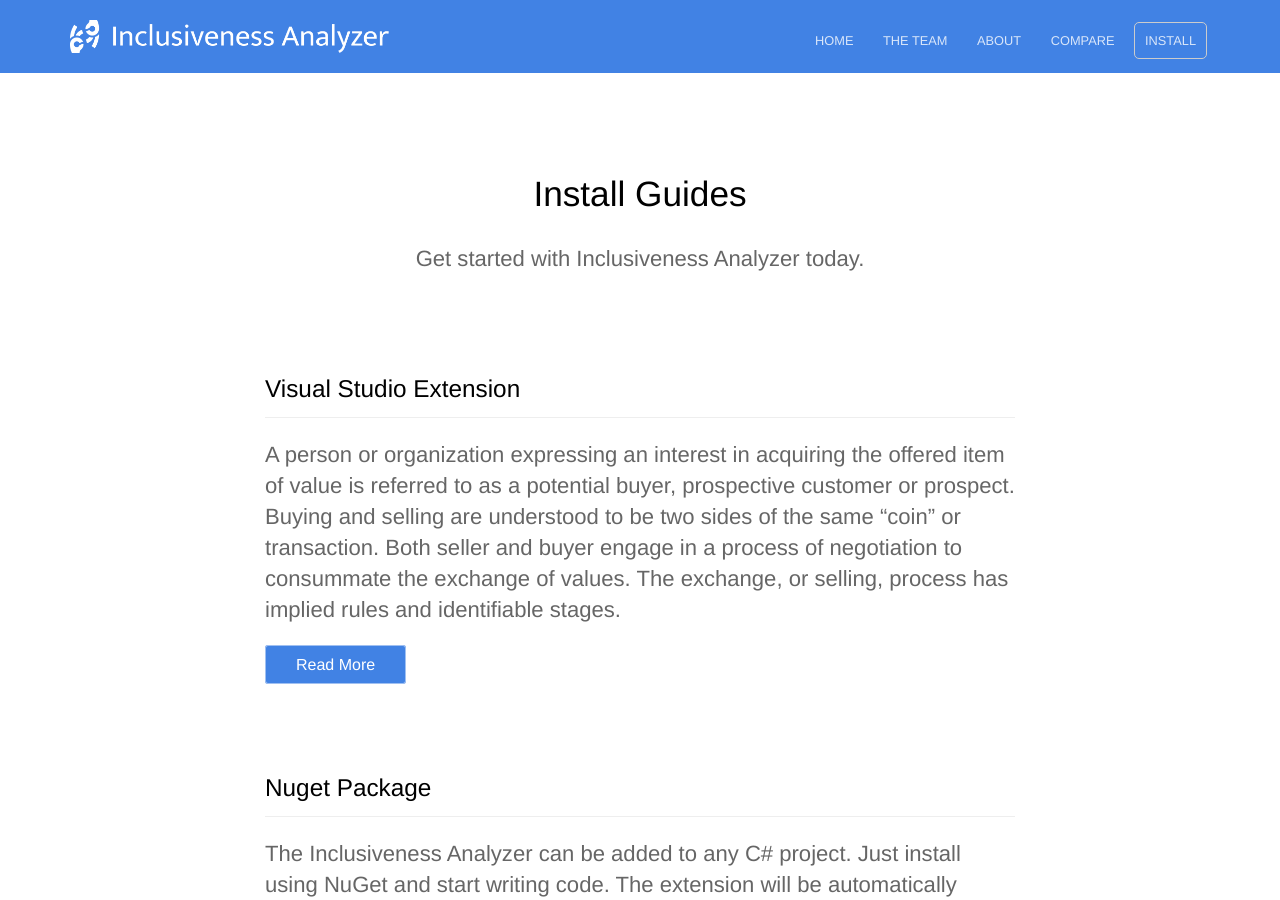
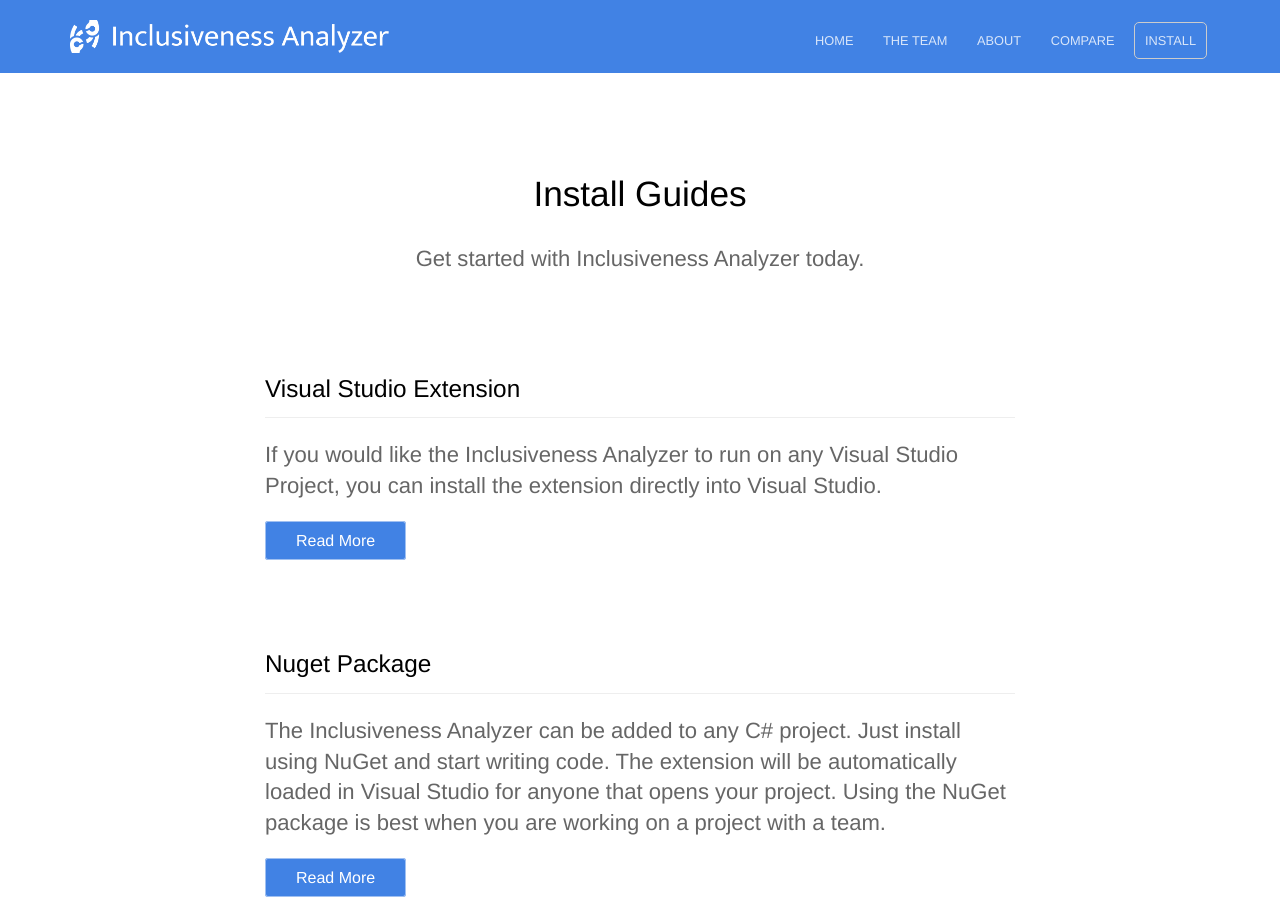
Before and after one commit to microsoft/InclusivenessAnalyzer, a Jekyll site: the page built from docs/blog/index.html, in a window 1280 px wide and 900 px high. Built offline with Jekyll 4.4.1, drawn with Linux system fonts in a browser that asks for light colours; the list of posts is cut into pages by our own code; some of the changed lines change nothing that is shown.

Commit message:
Update 2022-01-01-visualstudioextension.md
Update 9/22

```diff
--- a/docs/_posts/2022-01-01-visualstudioextension.md
+++ b/docs/_posts/2022-01-01-visualstudioextension.md
@@ -5,35 +5,10 @@
    - install
 author_staff_member: merill
 ---
-A person or organization expressing an interest in acquiring the offered item of value is referred to as a potential buyer, prospective customer or prospect. Buying and selling are understood to be two sides of the same "coin" or transaction. Both seller and buyer engage in a process of negotiation to consummate the exchange of values. The exchange, or selling, process has implied rules and identifiable stages.
+If you would like the Inclusiveness Analyzer to run on any Visual Studio Project, you can install the extension directly into Visual Studio.
 
-![Cat](https://source.unsplash.com/random/1500x1146)
+![Inclusiveness Analyzer gif](https://github.com/microsoft/InclusivenessAnalyzerVisualStudio/blob/main/docs/assets/intro.gif)
 
-It is implied that the selling process will proceed fairly and ethically so that the parties end up nearly equally rewarded. The stages of selling, and buying, involve getting acquainted, assessing each party’s need for the other’s item of value, and determining if the values to be exchanged are equivalent or nearly so, or, in buyer's terms, "worth the price.” Sometimes, sellers have to use their own experiences when selling products with appropriate discounts.
+Extensions > Manage Extensions > Search for 'Inclusiveness'
 
-## Management point of view
-
-From a management viewpoint it is thought of as a part of marketing, although the skills required are different. Sales often forms a separate grouping in a corporate structure, employing separate specialist operatives known as salespersons (singular: salesperson). Selling is considered by many to be a sort of persuading "art". Contrary to popular belief, the methodological approach of selling refers to a systematic process of repetitive and measurable milestones, by which a salesman relates his or her offering of a product or service in return enabling the buyer to achieve their goal in an economic way. While the sales process refers to a systematic process of repetitive and measurable milestones, the definition of the selling is somewhat ambiguous due to the close nature of advertising, promotion, public relations, and direct marketing.
-
-![apricot](https://source.unsplash.com/random/1500x1147)
-
-Selling is the profession-wide term, much like marketing defines a profession. Recently, attempts have been made to clearly understand who is in the sales profession, and who is not. There are many articles looking at marketing, advertising, promotions, and even public relations as ways to create a unique transaction.
-
-## Common terms
-
-Two common terms used to describe a salesperson are "Farmer" and "Hunter". The reality is that most professional sales people have a little of both. A hunter is often associated with aggressive personalities who use aggressive sales technique. In terms of sales methodology a hunter refers to a person whose focus is on bringing in and closing deals. This process is called “sales capturing”. An example is a commodity sale such as a long distance sales person, shoe sales person and to a degree a car sales person. Their job is to find and convert buyers. A sales farmer is someone who creates sales demand by activities that directly influence and alter the buying process.
-
-![Marketing](https://source.unsplash.com/random/1500x1148)
-
-## Systems approach
-
-Many believe that the focus of selling is on the human agents involved in the exchange between buyer and seller. Effective selling also requires a systems approach, at minimum involving roles that sell, enable selling, and develop sales capabilities. Selling also involves salespeople who possess a specific set of sales skills and the knowledge required to facilitate the exchange of value between buyers and sellers that is unique from marketing, advertising, etc.
-
-![Lady bugs](https://source.unsplash.com/random/1500x1149)
-
-Within these three tenets, the following definition of professional selling is offered by the American Society for Training and Development (ASTD):
-
-“The holistic business system required to effectively develop, manage, enable, and execute a mutually beneficial, interpersonal exchange of goods and/or services for equitable value.”
-Team selling is one way to influence sales. Team selling is “a group of people representing the sales department and other functional areas in the firm, such as finance, production, and research and development”. (Spiro) Team selling came about in the 1990s through total quality management (TQM). TQM occurs when companies work to improve their customer satisfaction by constantly improving all of their operations.
-
-[source](https://en.wikipedia.org/wiki/Sales): Wikipedia
+[Visual Studio Marketplace](https://marketplace.visualstudio.com/items?itemName=InclusivenessAnalyzer.inclusivenessanalyzer): Inclusiveness Analyzer
```
